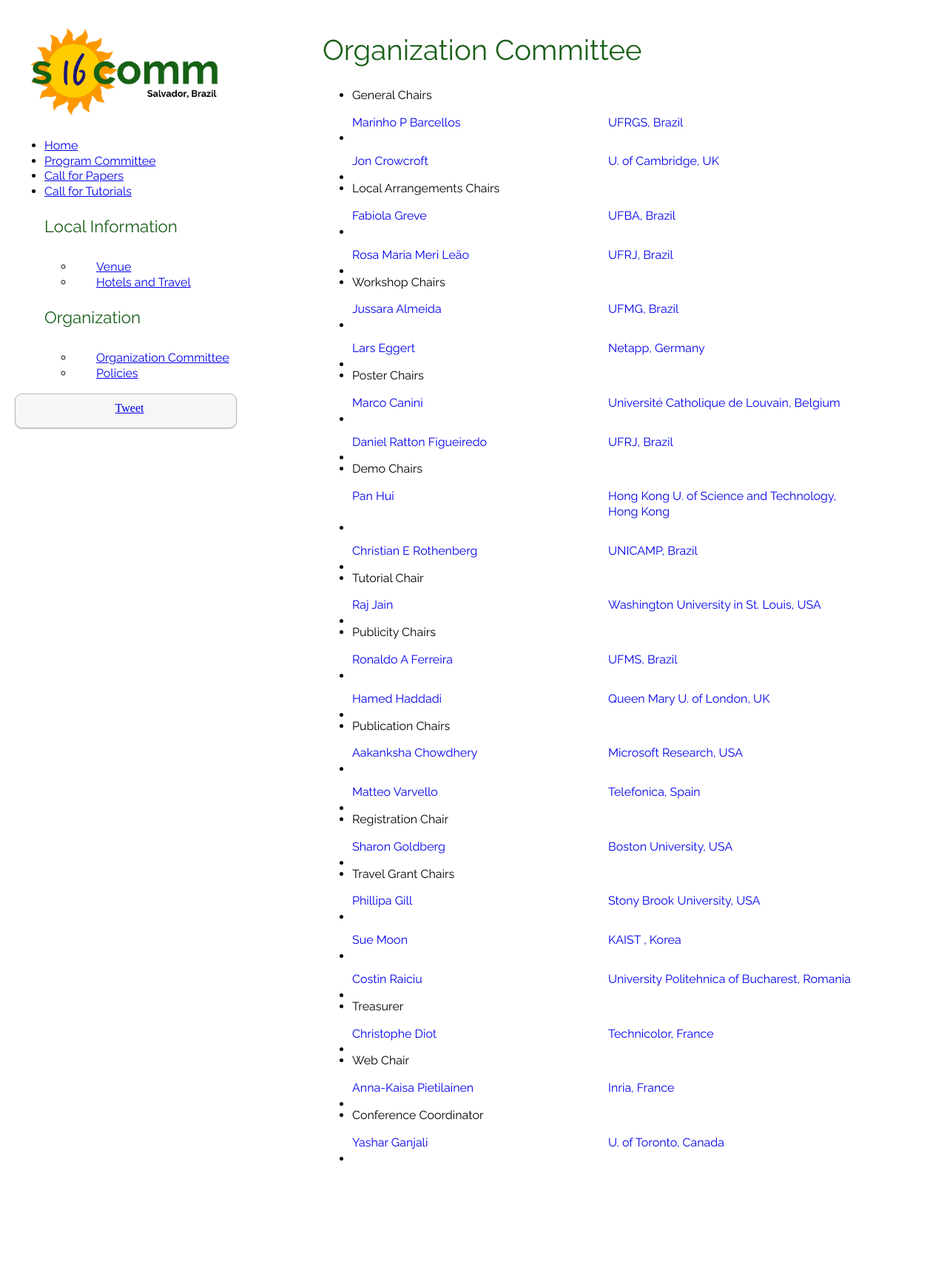
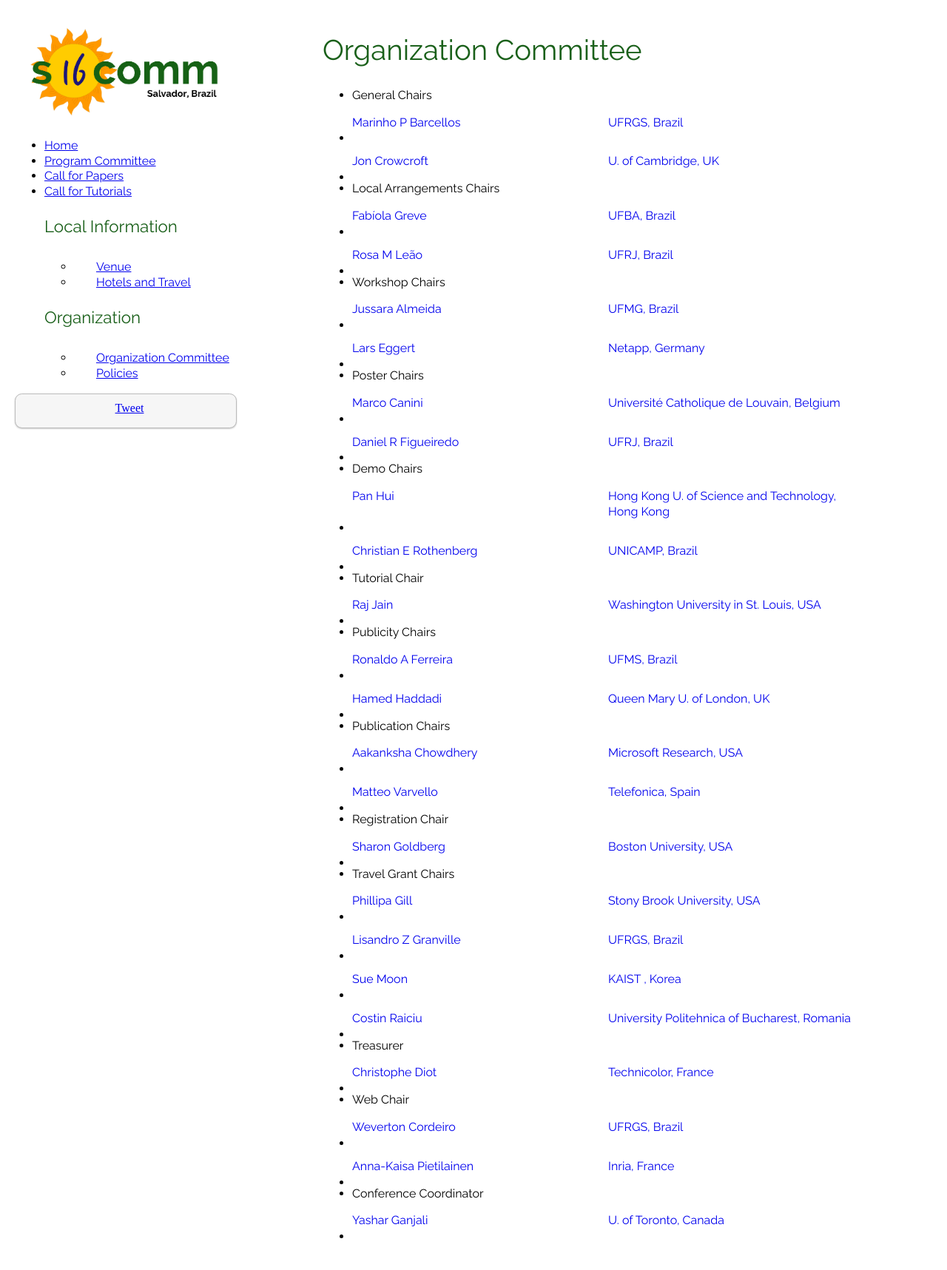
Before and after one commit to apietila/SIGCOMM2016, a PHP site: page /organization.php in a window 1280 px wide. Shown: the whole page at 74% size. Before the commit the page ends 1569 px from the top, so only its background shows below. Run offline with PHP 8.4, Linux system fonts and the light colour scheme; some libraries are stand-ins or nearby versions.

Commit message:
Changes made: - Added Weverton Cordeiro as Web Chair - Added Lisandro Granville as Travel Grant Chair - Corrected broken link for Rosa Leao - Corrected vowel accentuation for Fab&#237i;ola Greve - Adoption of a uniform standard for people names (following an offline discussion with Marinho)
--Weverton

```diff
--- a/web/organization.php
+++ b/web/organization.php
@@ -13,8 +13,8 @@
 
   <li data-role="list-divider">Local Arrangements Chairs</li>
   <?php
-     add_listitem("Fabiola Greve", "UFBA, Brazil", "http://homes.dcc.ufba.br/~fabiola/");
-     add_listitem("Rosa Maria Meri Le&#227;o", "UFRJ, Brazil", "http://www.cos.ufrj.br/index.php?option=com_pescstaff&Itemid=110&func=fullview&staffid=1050");
+     add_listitem("Fab&#237;ola Greve", "UFBA, Brazil", "http://homes.dcc.ufba.br/~fabiola/");
+     add_listitem("Rosa M Le&#227;o", "UFRJ, Brazil", "http://www.cos.ufrj.br/index.php/en/corpo-docente-informacoes/details/23/1050");
   ?>
 
   <li data-role="list-divider">Workshop Chairs</li>
@@ -26,7 +26,7 @@
   <li data-role="list-divider">Poster Chairs</li>
   <?php
      add_listitem("Marco Canini", "Universit&#233; Catholique de Louvain, Belgium", "http://www.uclouvain.be/marco.canini");
-     add_listitem("Daniel Ratton Figueiredo", "UFRJ, Brazil", "http://www.land.ufrj.br/~daniel/");
+     add_listitem("Daniel R Figueiredo", "UFRJ, Brazil", "http://www.land.ufrj.br/~daniel/");
   ?>
 
   <li data-role="list-divider">Demo Chairs</li>
@@ -60,6 +60,7 @@
   <li data-role="list-divider">Travel Grant Chairs</li>
   <?php
      add_listitem("Phillipa Gill", "Stony Brook University, USA", "http://www3.cs.stonybrook.edu/~phillipa/");
+     add_listitem("Lisandro Z Granville", "UFRGS, Brazil", "http://www.inf.ufrgs.br/~granville/");
      add_listitem("Sue Moon", "KAIST , Korea", "http://an.kaist.ac.kr/~sbmoon/");
      add_listitem("Costin Raiciu", "University Politehnica of Bucharest, Romania", "http://nets.cs.pub.ro/~costin/")
   ?>
@@ -71,6 +72,7 @@
 
   <li data-role="list-divider">Web Chair</li>
   <?php
+     add_listitem("Weverton Cordeiro", "UFRGS, Brazil", "http://www.inf.ufrgs.br/~wlccordeiro/");
      add_listitem("Anna-Kaisa Pietilainen", "Inria, France", "https://muse.inria.fr/~apietila/");
   ?>
 
```
